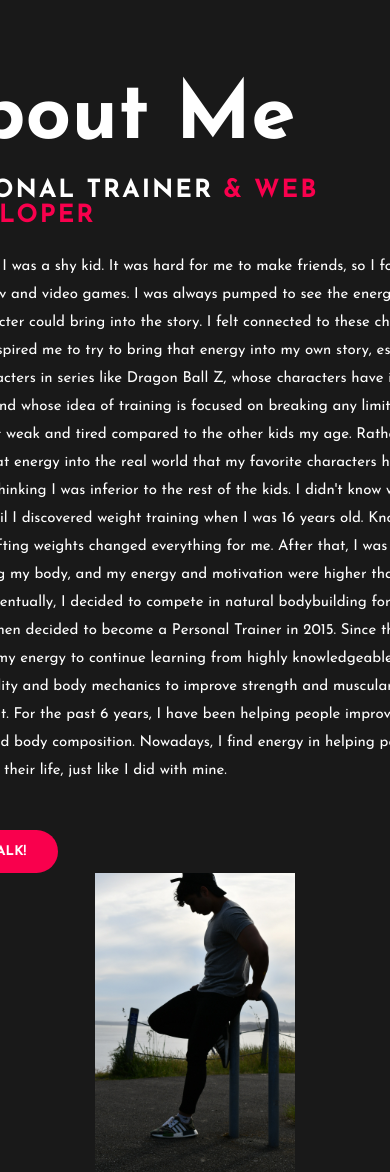
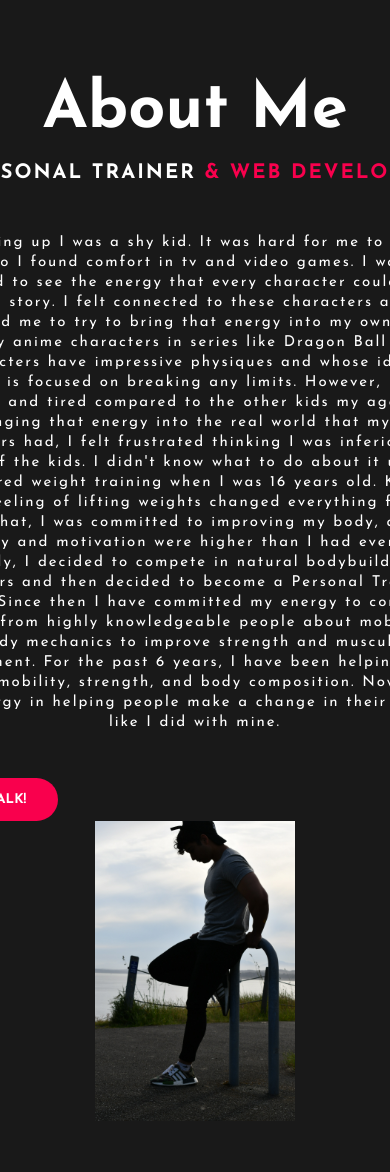
Before and after one commit to Goldnboy26/EMFITNESS, a PHP site: page /assets/bio.html in a window 390 px wide; the page is wider, and only the part inside the window is pictured. Shown: the top 1172 px of that part. After the commit the page ends 1121 px from the top of that part, so only its background shows below. Run offline with PHP 8.4, Linux system fonts and the light colour scheme.

Commit message:
update mobile view

```diff
--- a/assets/css/bio.css
+++ b/assets/css/bio.css
@@ -87,16 +87,35 @@ button:hover{
         flex-direction: column-reverse;
     }
 
+    .about-text h5{
+        color: white;
+        font-size: 20px;
+        text-transform: capitalize;
+        margin-bottom: 50px;
+        letter-spacing: 2px;
+        text-align: center;
+    }
+
     .about-text p {
         color: white;
-        letter-spacing: 0px;
-        line-height: 28px;
+        letter-spacing: 2px;
+        line-height: 20px;
         font-size: 15px;
         margin-bottom: 45px;
+        text-align: center;
     }
 
     .about img {
         height: auto;
         width: 200px;
     }
-}
+
+    .about-text h1{
+        color: white;
+        font-size: 65px;
+        text-transform: capitalize;
+        margin-bottom: 20px;
+        text-align: center;
+    }
+
+    }
```
